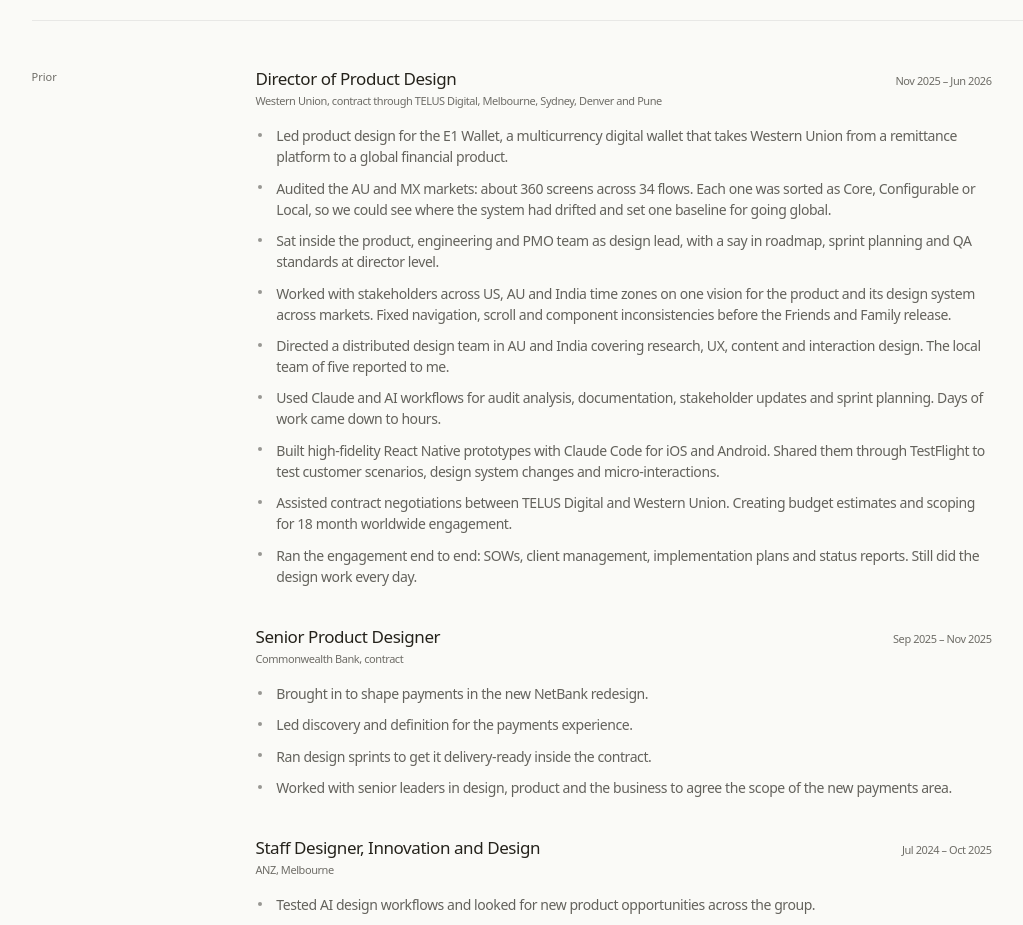
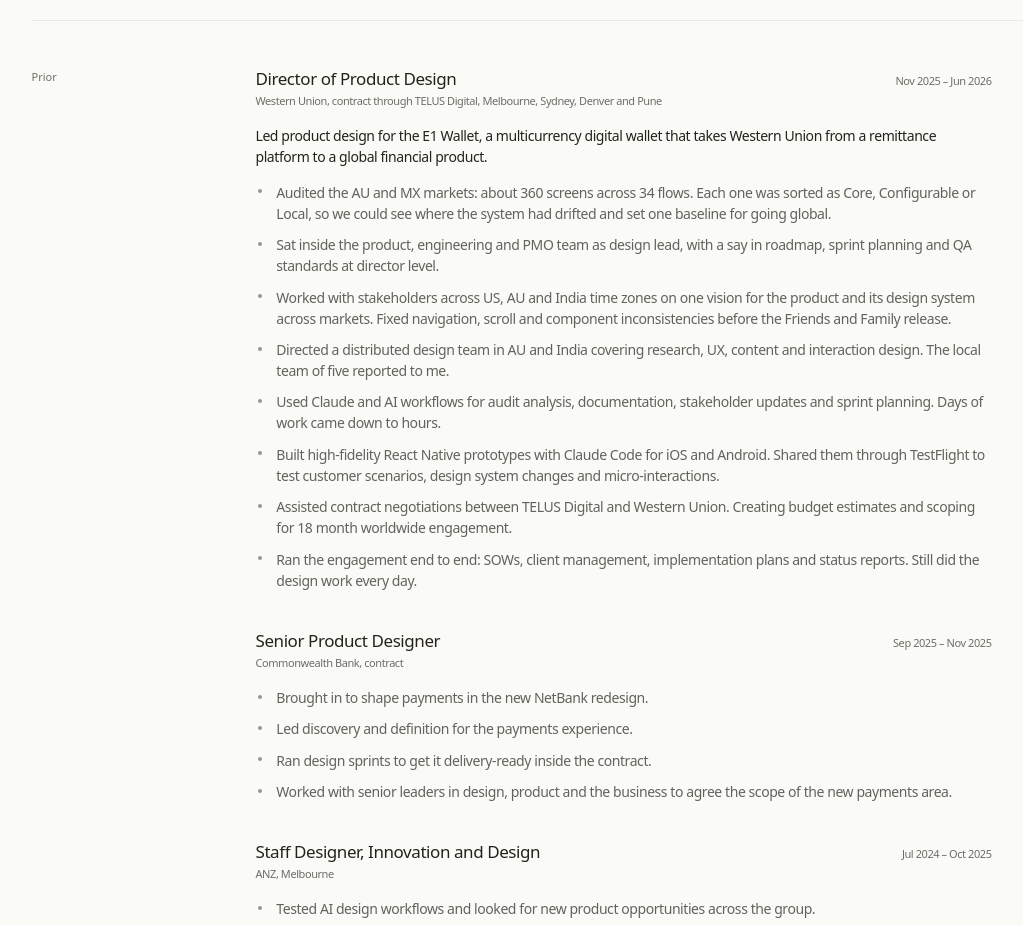
Before and after one commit to Leroice/leroice-26, an Astro site: page /cv in a window 1280 px wide. Shown: the part 1020-1945 px from the top of the page, without its empty margins (41-1064 px from the left). Built offline with nearby package versions, Linux system fonts and the light colour scheme; Astro itself is replaced by a stand-in of ours.

Commit message:
CV: Western Union intro line above its bullets

```diff
--- a/src/components/CvContent.astro
+++ b/src/components/CvContent.astro
@@ -37,8 +37,8 @@
     role: "Director of Product Design",
     org: "Western Union, contract through TELUS Digital, Melbourne, Sydney, Denver and Pune",
     date: "Nov 2025 – Jun 2026",
+    summary: "Led product design for the E1 Wallet, a multicurrency digital wallet that takes Western Union from a remittance platform to a global financial product.",
     bullets: [
-      "Led product design for the E1 Wallet, a multicurrency digital wallet that takes Western Union from a remittance platform to a global financial product.",
       "Audited the AU and MX markets: about 360 screens across 34 flows. Each one was sorted as Core, Configurable or Local, so we could see where the system had drifted and set one baseline for going global.",
       "Sat inside the product, engineering and PMO team as design lead, with a say in roadmap, sprint planning and QA standards at director level.",
       "Worked with stakeholders across US, AU and India time zones on one vision for the product and its design system across markets. Fixed navigation, scroll and component inconsistencies before the Friends and Family release.",
@@ -222,6 +222,7 @@
           </div>
           <span class="cv-role__date">{job.date}</span>
         </header>
+        {job.summary && <p class="cv-role__summary">{job.summary}</p>}
         {job.bullets.length > 0 && (
           <ul class="cv-role__bullets">
             {job.bullets.map((b) => <li>{b}</li>)}
@@ -244,6 +245,7 @@
           </div>
           <span class="cv-role__date">{job.date}</span>
         </header>
+        {job.summary && <p class="cv-role__summary">{job.summary}</p>}
         {job.bullets.length > 0 && (
           <ul class="cv-role__bullets">
             {job.bullets.map((b) => <li>{b}</li>)}
--- a/src/styles/global.css
+++ b/src/styles/global.css
@@ -1866,6 +1866,11 @@
   font-size: var(--fs-caption);
   opacity: var(--op-soft);
   white-space: nowrap;
+}
+.cv-role__summary {
+  margin: 0 0 0.9rem;
+  font-size: var(--fs-body);
+  line-height: 1.5;
 }
 .cv-role__bullets {
   list-style: none;
```
